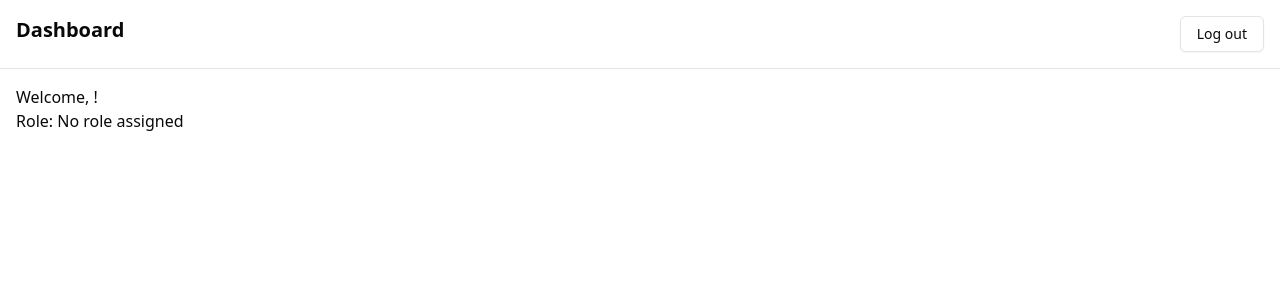
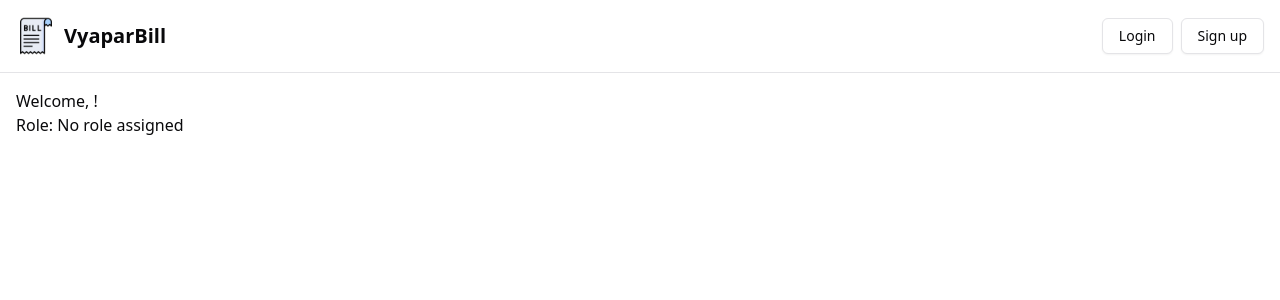
Before and after one commit to hexabytecode/next-invoice-generator, a Next.js app: page /dashboard in a window 1280 px wide. Shown: the top 300 px of the page. Built offline with nearby package versions, Linux system fonts and the light colour scheme; no server answers.

Commit message:
feature: created & integrated header, updated /dashboard, added metadata

```diff
--- a/src/app/dashboard/page.tsx
+++ b/src/app/dashboard/page.tsx
@@ -1,8 +1,4 @@
-import { Button } from "@/components/ui/button";
-import {
-  LogoutLink,
-  getKindeServerSession,
-} from "@kinde-oss/kinde-auth-nextjs/server";
+import { getKindeServerSession } from "@kinde-oss/kinde-auth-nextjs/server";
 
 export default async function Dashboard() {
   const { getUser, getRoles } = getKindeServerSession();
@@ -11,12 +7,6 @@ export default async function Dashboard() {
 
   return (
     <div className="min-h-screen bg-background text-foreground">
-      <header className="flex justify-between p-4 border-b">
-        <h1 className="text-xl font-bold">Dashboard</h1>
-        <Button variant="outline">
-          <LogoutLink>Log out</LogoutLink>
-        </Button>
-      </header>
       <main className="p-4">
         <p>Welcome, {user?.given_name}!</p>
         <p>Role: {roles?.[0]?.name || "No role assigned"}</p>
--- a/src/app/layout.tsx
+++ b/src/app/layout.tsx
@@ -1,9 +1,13 @@
 import type { Metadata } from "next";
 import "./globals.css";
+import Header from "@/components/Header";
 
 export const metadata: Metadata = {
-  title: "Create Next App",
-  description: "Generated by create next app",
+  title: "VyaparBill - Simplify Your Billing",
+  description:
+    "VyaparBill helps businesses manage invoices, track expenses, and streamline their billing process with ease.",
+  keywords: ["billing", "invoicing", "business management", "VyaparBill"],
+  viewport: "width=device-width, initial-scale=1.0",
 };
 
 export default function RootLayout({
@@ -13,7 +17,10 @@ export default function RootLayout({
 }>) {
   return (
     <html lang="en">
-      <body>{children}</body>
+      <body>
+        <Header />
+        {children}
+      </body>
     </html>
   );
 }
--- /dev/null
+++ b/src/components/Header.tsx
@@ -0,0 +1,20 @@
+"use server";
+
+import { getKindeServerSession } from "@kinde-oss/kinde-auth-nextjs/server";
+import Image from "next/image";
+import UserNav from "./UserNav";
+
+export default async function Header() {
+  const { getUser } = getKindeServerSession();
+  const user = await getUser();
+
+  return (
+    <header className="flex justify-between items-center p-4 border-b">
+      <div className="flex items-center gap-2">
+        <Image src="/logo.png" alt="VyaparBill Logo" width={40} height={40} />
+        <h1 className="text-xl font-bold">VyaparBill</h1>
+      </div>
+      <UserNav user={user} />
+    </header>
+  );
+}
--- /dev/null
+++ b/src/components/UserNav.tsx
@@ -0,0 +1,15 @@
+"use client";
+
+import { usePathname } from "next/navigation";
+import { AuthenticatedButtons, UnauthenticatedButtons } from "./ui/authButtons";
+import { UserType } from "../types/userTypes";
+
+export default function UserNav({ user }: { user: UserType }) {
+  const pathname = usePathname();
+
+  return user ? (
+    <AuthenticatedButtons pathname={pathname} />
+  ) : (
+    <UnauthenticatedButtons />
+  );
+}
--- /dev/null
+++ b/src/components/ui/authButtons.tsx
@@ -0,0 +1,34 @@
+"use client";
+
+import {
+  LoginLink,
+  RegisterLink,
+  LogoutLink,
+} from "@kinde-oss/kinde-auth-nextjs/components";
+import { Button } from "@/components/ui/button";
+import Link from "next/link";
+
+export function UnauthenticatedButtons() {
+  return (
+    <div className="flex gap-2">
+      <LoginLink>
+        <Button variant="outline">Login</Button>
+      </LoginLink>
+      <RegisterLink>
+        <Button variant="outline">Sign up</Button>
+      </RegisterLink>
+    </div>
+  );
+}
+
+export function AuthenticatedButtons({ pathname }: { pathname: string }) {
+  return pathname === "/" ? (
+    <Link href="/dashboard">
+      <Button variant="outline">Dashboard</Button>
+    </Link>
+  ) : (
+    <LogoutLink>
+      <Button variant="outline">Log out</Button>
+    </LogoutLink>
+  );
+}
--- /dev/null
+++ b/src/types/userTypes.ts
@@ -0,0 +1,9 @@
+export interface UserType {
+  id: string;
+  email: string | null;
+  given_name: string | null;
+  family_name: string | null;
+  picture: string | null;
+  username?: string | null;
+  phone_number?: string | null;
+}
```
Also changed, not shown: public/logo.png (added).
